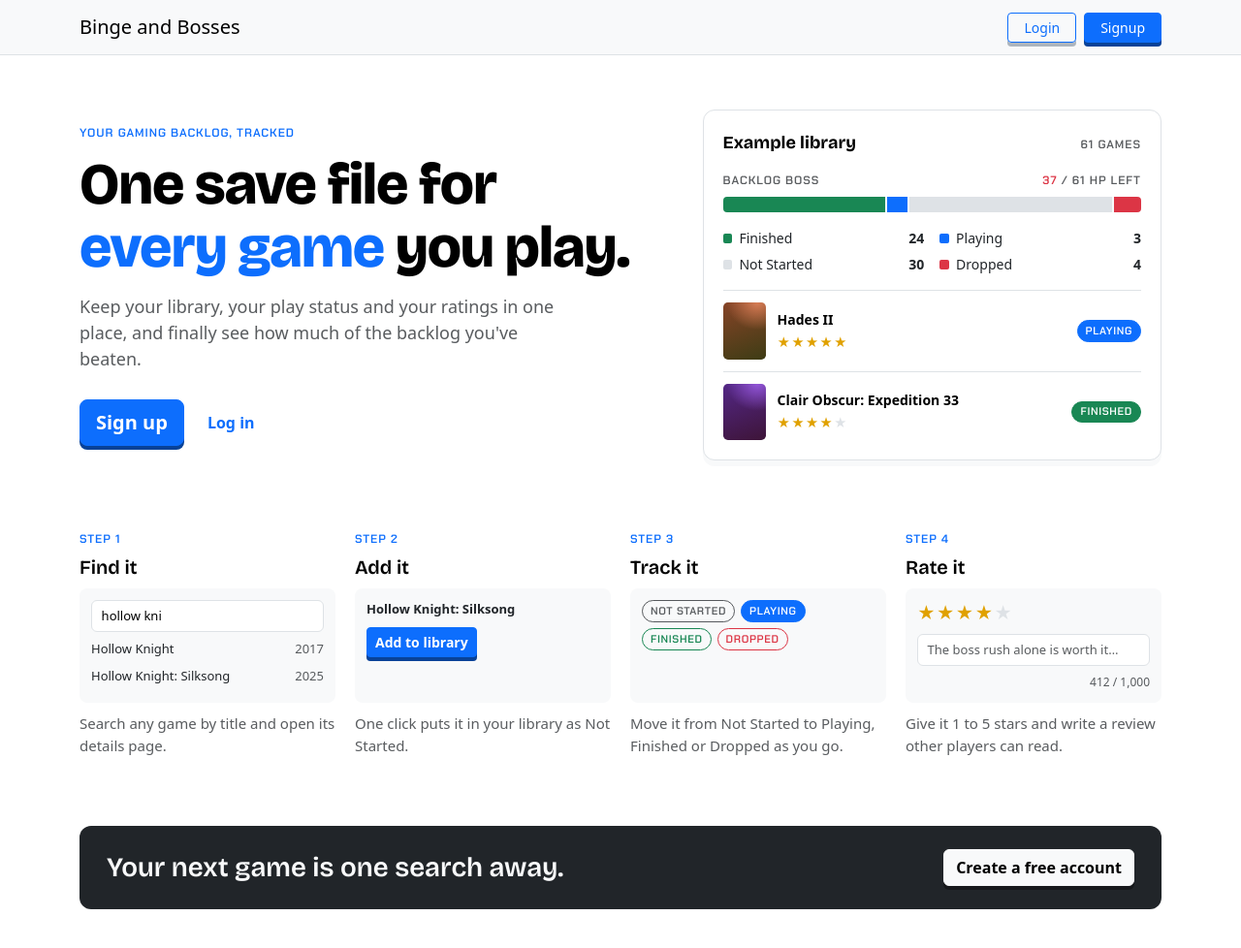
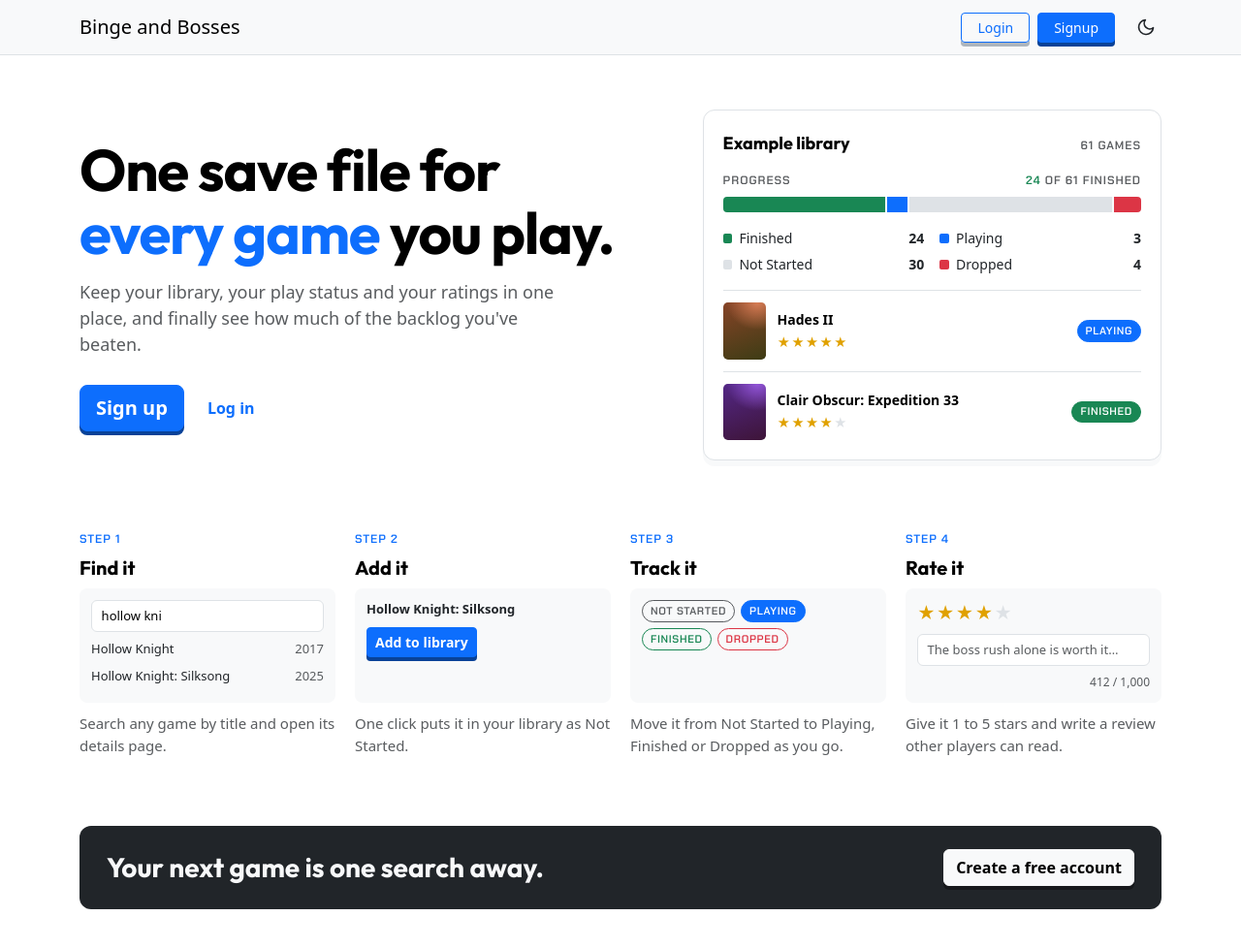
Before and after one commit to CS4300-CS5300-FA26/team-5, a Django app: page / in a window 1280 px wide. Shown: the whole page at 97% size. Run offline with Django 5.2, Linux system fonts and the light colour scheme.

Commit message:
Add a dark mode toggle and refine the landing page
Every page gets a navbar toggle that switches Bootstrap between light and dark.
It starts from the system setting and remembers the visitor's choice.

Landing page: Outfit for headings, no eyebrow tagline, a plain progress label
on the example library, and lighter text colors in dark mode for contrast.

Co-Authored-By: Claude Opus 5.5 <noreply@anthropic.com>

```diff
--- a/binge_and_bosses/games/static/games/css/landing.css
+++ b/binge_and_bosses/games/static/games/css/landing.css
@@ -14,7 +14,10 @@
     --status-not-started: var(--bs-border-color);
     --status-not-started-ink: var(--bs-secondary-color);
     --status-dropped: var(--bs-danger);
-    --font-display: "Bricolage Grotesque", "Segoe UI", system-ui, sans-serif;
+    --status-finished-ink: var(--status-finished);   /* text and outlines; lighter in dark mode */
+    --status-dropped-ink: var(--status-dropped);
+    --font-display: "Outfit", "Segoe UI", system-ui, sans-serif;
+    --band-bg: var(--bs-dark);
     --font-hud: "Chakra Petch", ui-monospace, "SFMono-Regular", Menlo, monospace;
 
     display: grid;
@@ -26,6 +29,7 @@
 .landing h2,
 .landing h3 {
     font-family: var(--font-display);
+    font-weight: 700;
     color: var(--ink);
     text-wrap: balance;
     margin: 0;
@@ -42,6 +46,15 @@
     text-transform: uppercase;
 }
 
+/* In dark mode the page is already near-black, so the band turns deep blue */
+[data-bs-theme="dark"] .landing {
+    --accent: var(--bs-primary-text-emphasis);   /* #0d6efd is too dark for text on the dark page */
+    --band-bg: var(--bs-primary-bg-subtle);
+    --gold: #f2b53e;
+    --status-finished-ink: var(--bs-success-text-emphasis);
+    --status-dropped-ink: var(--bs-danger-text-emphasis);
+}
+
 /* Hero */
 .landing-hero {
     display: grid;
@@ -50,13 +63,10 @@
     align-items: center;
 }
 
-.landing-eyebrow { color: var(--accent); }
-
 .landing-hero h1 {
     font-size: clamp(2.25rem, 5.4vw, 3.75rem);
-    font-weight: 800;
     letter-spacing: -0.02em;
-    margin-block: 0.75rem 1rem;
+    margin-bottom: 1rem;
 }
 
 .landing-hero h1 em {
@@ -141,6 +151,7 @@
 
 .savefile-top strong {
     font-family: var(--font-display);
+    font-weight: 700;
     font-size: 1.125rem;
     color: var(--ink);
 }
@@ -155,7 +166,7 @@
     color: var(--muted);
 }
 
-.bossbar-label b { color: var(--status-dropped); }
+.bossbar-label b { color: var(--status-finished-ink); }
 
 .bossbar {
     display: flex;
@@ -358,7 +369,7 @@
     justify-content: space-between;
     gap: 1rem 1.5rem;
     padding: 1.5rem 1.75rem;
-    background: var(--bs-dark);
+    background: var(--band-bg);
     border-radius: 0.75rem;
 }
 
--- a/binge_and_bosses/games/templates/games/index.html
+++ b/binge_and_bosses/games/templates/games/index.html
@@ -4,14 +4,13 @@
 {% block extra_head %}
     <link rel="preconnect" href="https://fonts.googleapis.com">
     <link rel="preconnect" href="https://fonts.gstatic.com" crossorigin>
-    <link href="https://fonts.googleapis.com/css2?family=Bricolage+Grotesque:opsz,wght@12..96,600..800&family=Chakra+Petch:wght@600&display=swap" rel="stylesheet">
+    <link href="https://fonts.googleapis.com/css2?family=Outfit:wght@700&family=Chakra+Petch:wght@600&display=swap" rel="stylesheet">
     <link rel="stylesheet" href="{% static 'games/css/landing.css' %}">
 {% endblock %}
 {% block content %}
 <div class="landing">
     <section class="landing-hero">
         <div>
-            <p class="hud landing-eyebrow">Your gaming backlog, tracked</p>
             <h1>One save file for <em>every game</em> you play.</h1>
             <p class="landing-lede">Keep your library, your play status and your ratings in one place, and finally see how much of the backlog you've beaten.</p>
             <div class="landing-cta">
@@ -25,12 +24,12 @@
             </div>
         </div>
 
-        <figure class="savefile" aria-label="Example library: 61 games, 37 not finished yet. Finished 24, Playing 3, Not started 30, Dropped 4.">
+        <figure class="savefile" aria-label="Example library: 61 games, 24 finished. Finished 24, Playing 3, Not started 30, Dropped 4.">
             <figcaption class="savefile-top">
                 <strong>Example library</strong>
                 <span class="hud">61 games</span>
             </figcaption>
-            <div class="bossbar-label hud" aria-hidden="true"><span>Backlog boss</span><span><b>37</b> / 61 HP left</span></div>
+            <div class="bossbar-label hud" aria-hidden="true"><span>Progress</span><span><b>24</b> of 61 finished</span></div>
             <div class="bossbar" aria-hidden="true">
                 <i style="flex: 24; background: var(--status-finished)"></i>
                 <i style="flex: 3; background: var(--status-playing)"></i>
@@ -87,8 +86,8 @@
                     <span class="pills">
                         <span class="pill" style="--c: var(--status-not-started-ink)">Not Started</span>
                         <span class="pill on" style="--c: var(--status-playing)">Playing</span>
-                        <span class="pill" style="--c: var(--status-finished)">Finished</span>
-                        <span class="pill" style="--c: var(--status-dropped)">Dropped</span>
+                        <span class="pill" style="--c: var(--status-finished-ink)">Finished</span>
+                        <span class="pill" style="--c: var(--status-dropped-ink)">Dropped</span>
                     </span>
                 </div>
                 <p>Move it from Not Started to Playing, Finished or Dropped as you go.</p>
--- a/binge_and_bosses/static/css/navbar.css
+++ b/binge_and_bosses/static/css/navbar.css
@@ -72,3 +72,30 @@
 .navbar-nav .nav-link:hover {
     color: #0d6efd;
 }
+
+/* Dark mode toggle: shows the moon in light mode and the sun in dark mode */
+.theme-toggle {
+    display: inline-flex;
+    align-items: center;
+    padding: 6px;
+    border-radius: 8px;
+}
+
+.theme-toggle .icon-sun,
+[data-bs-theme="dark"] .theme-toggle .icon-moon {
+    display: none;
+}
+
+[data-bs-theme="dark"] .theme-toggle .icon-sun {
+    display: block;
+}
+
+/* Dark mode: Bootstrap's primary blue is too dark for text, so outlines and link hovers use its lighter tint */
+[data-bs-theme="dark"] .auth-login-logout {
+    --bs-btn-color: var(--bs-primary-text-emphasis);
+    --bs-btn-border-color: var(--bs-primary-text-emphasis);
+}
+
+[data-bs-theme="dark"] .navbar-nav .nav-link:hover {
+    color: var(--bs-primary-text-emphasis);
+}
--- /dev/null
+++ b/binge_and_bosses/static/js/theme.js
@@ -0,0 +1,33 @@
+// Light/dark theme for every page. Loaded in <head> so the theme is set before the page paints.
+// Uses the visitor's saved choice, else their system setting, and sets Bootstrap's data-bs-theme.
+(function () {
+    const KEY = "theme";
+    const root = document.documentElement;
+    const systemDark = window.matchMedia("(prefers-color-scheme: dark)");
+
+    function saved() {
+        try { return localStorage.getItem(KEY); } catch (e) { return null; }
+    }
+
+    function apply(theme) {
+        root.setAttribute("data-bs-theme", theme);
+        const toggle = document.getElementById("theme-toggle");
+        if (toggle) toggle.setAttribute("aria-pressed", String(theme === "dark"));
+    }
+
+    apply(saved() || (systemDark.matches ? "dark" : "light"));
+
+    systemDark.addEventListener("change", function (event) {
+        if (!saved()) apply(event.matches ? "dark" : "light");
+    });
+
+    document.addEventListener("DOMContentLoaded", function () {
+        const toggle = document.getElementById("theme-toggle");
+        apply(root.getAttribute("data-bs-theme"));
+        toggle.addEventListener("click", function () {
+            const next = root.getAttribute("data-bs-theme") === "dark" ? "light" : "dark";
+            try { localStorage.setItem(KEY, next); } catch (e) { /* private window: theme lasts for this page only */ }
+            apply(next);
+        });
+    });
+})();
--- a/binge_and_bosses/templates/base.html
+++ b/binge_and_bosses/templates/base.html
@@ -9,6 +9,8 @@
     </title>
     {# Bootstrap CSS #}
     <link href="https://cdn.jsdelivr.net/npm/bootstrap@5.3.3/dist/css/bootstrap.min.css" rel="stylesheet">
+    {# Sets light or dark mode before the page paints #}
+    <script src="{% static 'js/theme.js' %}"></script>
     {# navbar CSS #}
     <link rel="stylesheet" href="{% static 'css/navbar.css' %}">
     {# Allows us to overwrite bootstrap with our own CSS #}
@@ -23,6 +25,12 @@
             <a class="navbar-brand" href="/">
                 Binge and Bosses
             </a>
+
+            {# Dark mode toggle: outside the collapse so it shows on phones too; last on desktop #}
+            <button id="theme-toggle" class="btn btn-link nav-link theme-toggle ms-auto me-2 order-lg-last ms-lg-3 me-lg-0" type="button" aria-label="Dark mode" aria-pressed="false">
+                <svg class="icon-moon" width="20" height="20" viewBox="0 0 24 24" fill="none" stroke="currentColor" stroke-width="2" stroke-linecap="round" stroke-linejoin="round" aria-hidden="true"><path d="M21 12.8A9 9 0 1 1 11.2 3a7 7 0 0 0 9.8 9.8z"/></svg>
+                <svg class="icon-sun" width="20" height="20" viewBox="0 0 24 24" fill="none" stroke="currentColor" stroke-width="2" stroke-linecap="round" stroke-linejoin="round" aria-hidden="true"><circle cx="12" cy="12" r="4"/><path d="M12 2v2M12 20v2M4.9 4.9l1.4 1.4M17.7 17.7l1.4 1.4M2 12h2M20 12h2M4.9 19.1l1.4-1.4M17.7 6.3l1.4-1.4"/></svg>
+            </button>
 
             {# Mobile Navigation #}
             <button class="navbar-toggler" type="button" data-bs-toggle="collapse" data-bs-target="#mainNav" aria-controls="mainNav" aria-expanded="false" aria-label="Toggle navigation">
```
Also changed, not shown: binge_and_bosses/games/tests.py (+17 -0 lines).
